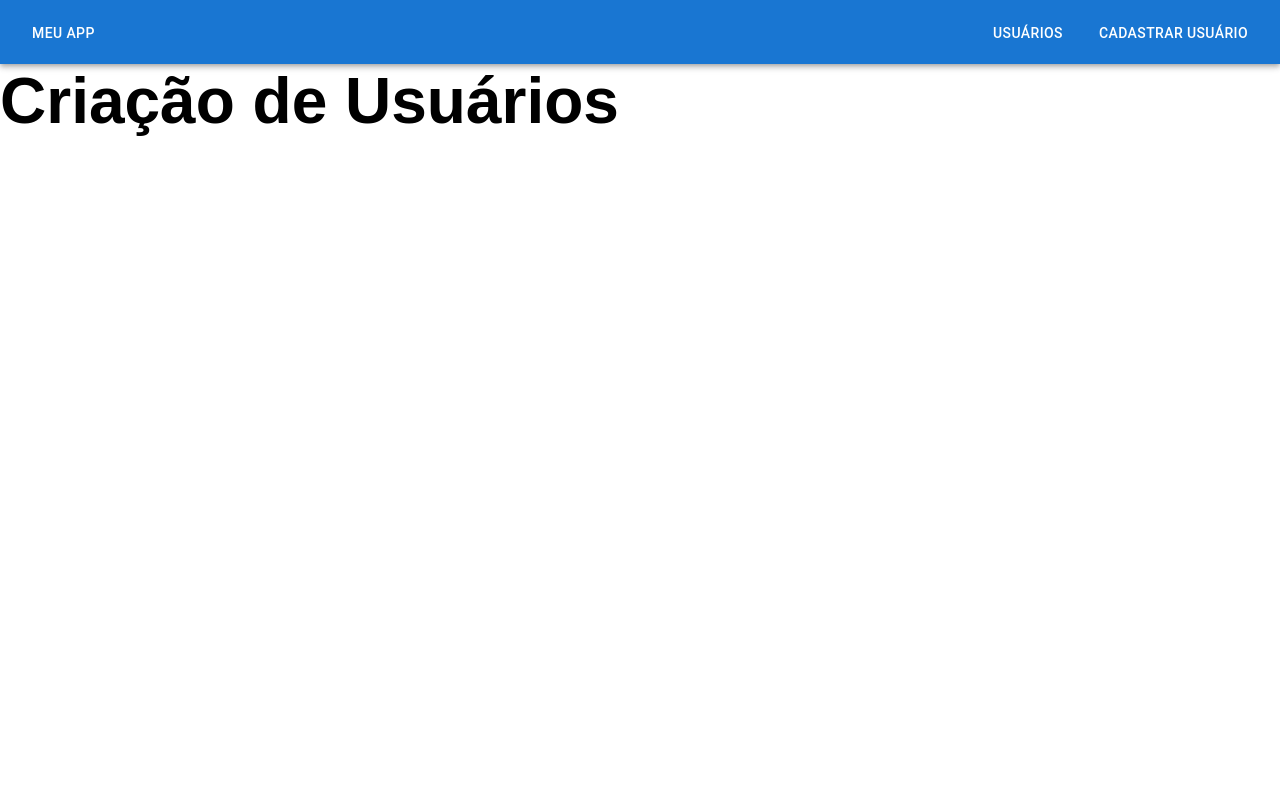
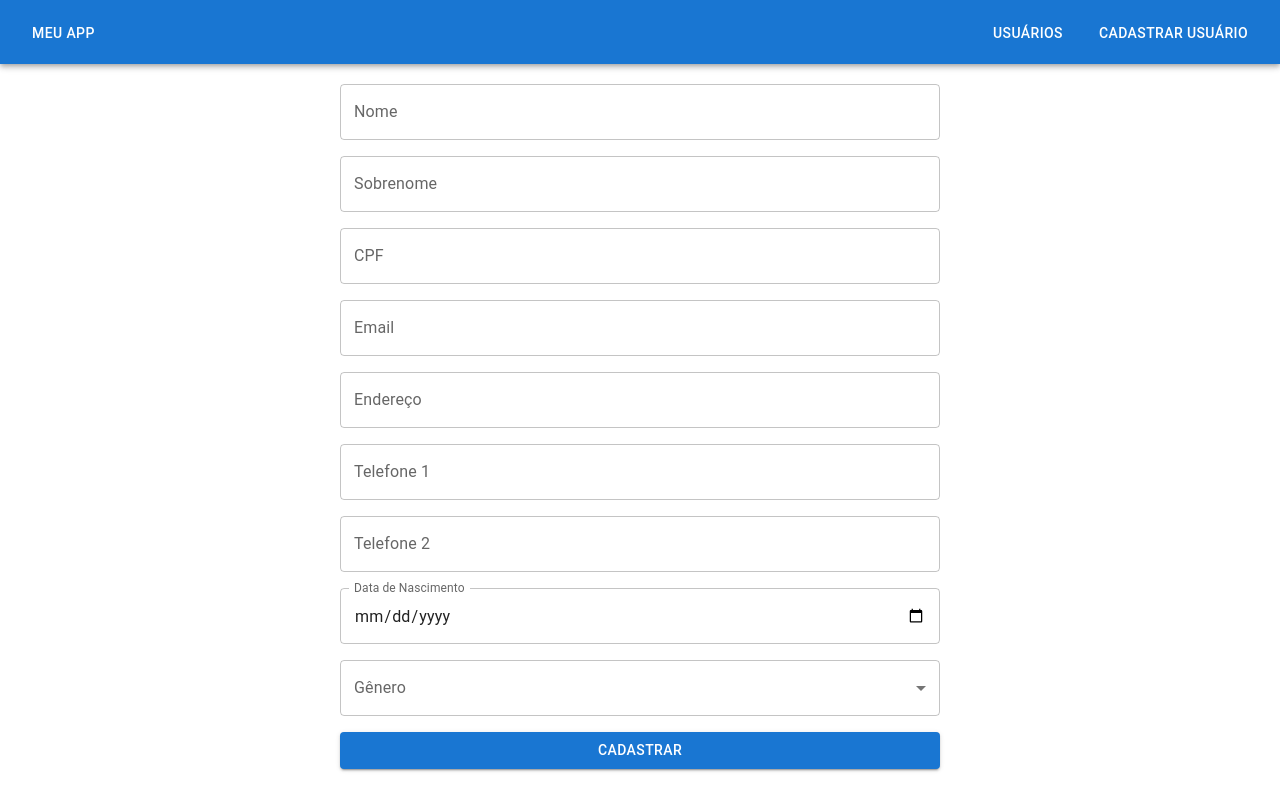
Before and after one commit to Demerbr/crud-users, a React (Vite) app: page /create in a window 1280 px wide. Built offline with nearby package versions, Linux system fonts and the light colour scheme.

Commit message:
feat: cadastro de usuarios funcionando

```diff
--- a/mock/db.json
+++ b/mock/db.json
@@ -23,6 +23,45 @@
       "phone2": "(11) 98765-4321",
       "birthDate": "1985-04-12",
       "gender": "male"
+    },
+    {
+      "id": "372b"
+    },
+    {
+      "id": "9200",
+      "firstName": "demerson",
+      "lastName": "demerson",
+      "cpf": "12345678900",
+      "email": "detea@gmail.com",
+      "address": "afq234r52q354r1",
+      "phone1": "23421423452",
+      "phone2": "112331231241",
+      "birthDate": "1996-12-12T02:00:00.000Z",
+      "gender": "male"
+    },
+    {
+      "id": "0575",
+      "firstName": "teste",
+      "lastName": "teste",
+      "cpf": "12345678900",
+      "email": "gsdfg@gmai.com",
+      "address": "sdhrfwedfh",
+      "phone1": "12311241234",
+      "phone2": "12342131231234",
+      "birthDate": "1996-12-12T02:00:00.000Z",
+      "gender": "male"
+    },
+    {
+      "id": "e027",
+      "firstName": "testeast",
+      "lastName": "testeast",
+      "cpf": "17409763710",
+      "email": "sfdgdfg@gmail.com",
+      "address": "aswfgsdfgsdfg",
+      "phone1": "321432143214",
+      "phone2": "213q43124141234",
+      "birthDate": "1997-12-12T02:00:00.000Z",
+      "gender": "male"
     }
   ]
 }
--- a/package.json
+++ b/package.json
@@ -21,6 +21,7 @@
     "react-dom": "^18.3.1",
     "react-hook-form": "^7.52.2",
     "react-router-dom": "^6.26.0",
+    "react-toastify": "^10.0.5",
     "styled-components": "^6.1.12",
     "yup": "^1.4.0"
   },
--- a/src/App.tsx
+++ b/src/App.tsx
@@ -13,10 +13,6 @@ function App() {
 
         <BrowserRouter>
 
-        {/* <nav>
-          <Link to="/">Usuários</Link>
-          <Link to="/create">Cadastrar Usuário</Link>
-      </nav> */}
 
 
         <Router />
--- a/src/pages/CreateUser/index.tsx
+++ b/src/pages/CreateUser/index.tsx
@@ -1,6 +1,124 @@
+import { useForm, SubmitHandler } from 'react-hook-form';
+import { yupResolver } from '@hookform/resolvers/yup';
+import * as yup from 'yup';
+import * as S from './styles'
+import { TextField, Button, MenuItem } from '@mui/material';
+import { CrudUsersApi } from '../../providers/crud-users-api';
+import { toast, ToastContainer } from 'react-toastify';
+import 'react-toastify/dist/ReactToastify.css';
+import { useNavigate } from 'react-router-dom';
 
+const schema = yup.object({
+  firstName: yup.string().required('Nome é obrigatório'),
+  lastName: yup.string().required('Sobrenome é obrigatório'),
+  cpf: yup.string().required('CPF é obrigatório').length(11, 'CPF deve ter 11 dígitos'),
+  email: yup.string().email('Email inválido').required('Email é obrigatório'),
+  address: yup.string().required('Endereço é obrigatório'),
+  phone1: yup.string().required('Telefone 1 é obrigatório'),
+  phone2: yup.string().optional(),
+  birthDate: yup.string().required('Data de nascimento é obrigatória'),
+  gender: yup.string().oneOf(['male', 'female', 'other'], 'Selecione o gênero').required('Gênero é obrigatório')
+}).required();
 
+interface IFormInputs {
+  firstName: string;
+  lastName: string;
+  cpf: string;
+  email: string;
+  address: string;
+  phone1: string;
+  phone2?: string | undefined
+  birthDate: string;
+  gender: 'male' | 'female' | 'other';
+}
 
-export const CreateUsers = ()=>{
-    return <h1>Criação de Usuários</h1>;
-}
+export const CreateUser = () => {
+  const { register, handleSubmit, formState: { errors } } = useForm<IFormInputs>({
+    resolver: yupResolver(schema)
+  });
+  const navigate = useNavigate();
+
+  const onSubmit: SubmitHandler<IFormInputs> = async (data) => {
+    try {
+      await CrudUsersApi.V1.Users.create(data);
+      toast.success('Usuário criado com sucesso!');
+      setTimeout(() => {
+        navigate('/listagem-de-usuarios');
+      }, 2000);
+    } catch (error) {
+      toast.error('Erro ao criar usuário. Tente novamente.');
+    }
+  };
+
+  return (
+    <S.FormContainer onSubmit={handleSubmit(onSubmit)}>
+      <TextField
+        label="Nome"
+        {...register('firstName')}
+        error={!!errors.firstName}
+        helperText={errors.firstName?.message}
+      />
+      <TextField
+        label="Sobrenome"
+        {...register('lastName')}
+        error={!!errors.lastName}
+        helperText={errors.lastName?.message}
+      />
+      <TextField
+        label="CPF"
+        {...register('cpf')}
+        error={!!errors.cpf}
+        helperText={errors.cpf?.message}
+      />
+      <TextField
+        label="Email"
+        {...register('email')}
+        error={!!errors.email}
+        helperText={errors.email?.message}
+      />
+      <TextField
+        label="Endereço"
+        {...register('address')}
+        error={!!errors.address}
+        helperText={errors.address?.message}
+      />
+      <TextField
+        label="Telefone 1"
+        {...register('phone1')}
+        error={!!errors.phone1}
+        helperText={errors.phone1?.message}
+      />
+      <TextField
+        label="Telefone 2"
+        {...register('phone2')}
+      />
+      <TextField
+        label="Data de Nascimento"
+        type="date"
+        {...register('birthDate')}
+        error={!!errors.birthDate}
+        helperText={errors.birthDate?.message}
+        InputLabelProps={{
+          shrink: true,
+        }}
+      />
+      <TextField
+        label="Gênero"
+        select
+        {...register('gender')}
+        error={!!errors.gender}
+        helperText={errors.gender?.message}
+      >
+        <MenuItem value="male">Masculino</MenuItem>
+        <MenuItem value="female">Feminino</MenuItem>
+        <MenuItem value="other">Outro</MenuItem>
+      </TextField>
+
+      <Button variant="contained" color="primary" type="submit">
+        Cadastrar
+      </Button>
+
+      <ToastContainer />
+    </S.FormContainer>
+  );
+};
--- a/src/pages/CreateUser/styles.ts
+++ b/src/pages/CreateUser/styles.ts
@@ -0,0 +1,9 @@
+import styled from "styled-components";
+
+export const FormContainer = styled.form`
+  max-width: 600px;
+  margin: 20px auto;
+  display: flex;
+  flex-direction: column;
+  gap: 16px;
+`;
--- a/src/pages/Users/index.tsx
+++ b/src/pages/Users/index.tsx
@@ -7,7 +7,6 @@ import { UserResponse } from '../../providers/crud-users-api/resources/v1/respon
 
 
 export const Users = () => {
-
   const [users, setUsers] = useState<UserResponse[]>([])
 
 
@@ -15,16 +14,12 @@ export const Users = () => {
 
     const response = await CrudUsersApi.V1.Users.getAll()
 
-    console.log(response)
-
     setUsers(response)
   }
 
   useEffect(()=>{
     fetchData()
   }, [])
-
-
 
 
   return (
--- /dev/null
+++ b/src/providers/crud-users-api/resources/v1/request/createUserRequest.ts
@@ -0,0 +1,11 @@
+export interface CreateUserRequest {
+    firstName: string;
+    lastName: string;
+    cpf: string;
+    email: string;
+    address: string;
+    phone1: string;
+    phone2?: string | undefined
+    birthDate: string;
+    gender: 'male' | 'female' | 'other';
+}
--- a/src/providers/crud-users-api/resources/v1/users.ts
+++ b/src/providers/crud-users-api/resources/v1/users.ts
@@ -1,5 +1,6 @@
 import axios from "axios";
 import { UserResponse } from "./response/getUsersReponse";
+import { CreateUserRequest } from "./request/createUserRequest";
 
 
 
@@ -13,4 +14,24 @@ import { UserResponse } from "./response/getUsersReponse";
 
 }
 
-export default {getAll}
+
+const create = async (request: CreateUserRequest): Promise<UserResponse> =>{
+
+  const  dataBody =  {
+        firstName: request.firstName,
+        lastName: request.firstName,
+        cpf: request.cpf,
+        email: request.email,
+        address: request.address,
+        phone1: request.phone1,
+        phone2: request.phone2,
+        birthDate: request.birthDate,
+        gender: request.gender
+    }
+
+    const { data } = await axios.post('http://localhost:3000/users', dataBody )
+
+    return data as UserResponse
+}
+
+export default {getAll, create}
--- a/src/router.tsx
+++ b/src/router.tsx
@@ -1,6 +1,6 @@
 import { Route, Routes } from "react-router-dom"
 import { Users } from "./pages/Users"
-import { CreateUsers } from "./pages/CreateUser"
+import { CreateUser } from "./pages/CreateUser"
 import { EditUser } from "./pages/EditUser"
 import { DefaultLayout } from "./layouts/DefaultLayout"
 
@@ -11,7 +11,7 @@ export const Router = ()=>{
         <Routes>
             <Route path="/" element={<DefaultLayout />}>
                 <Route path="/" element={<Users />} />
-                <Route path="/create" element={<CreateUsers />} />
+                <Route path="/create" element={<CreateUser />} />
                 <Route path="/edit/:id" element={<EditUser />} />
             </Route>
         </Routes>
```
Also changed, not shown: 1 other file (tests, documents, lock files or other folders).
